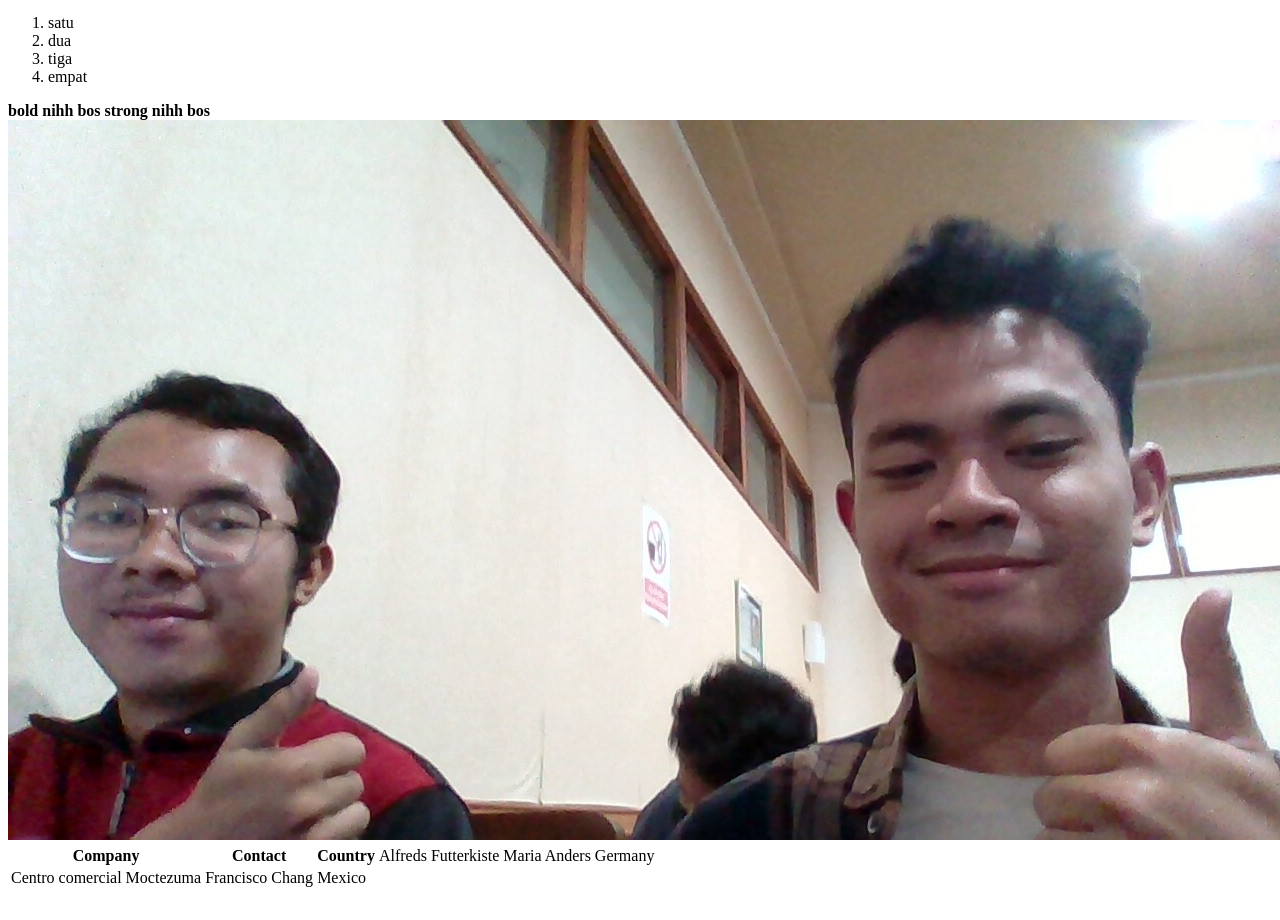
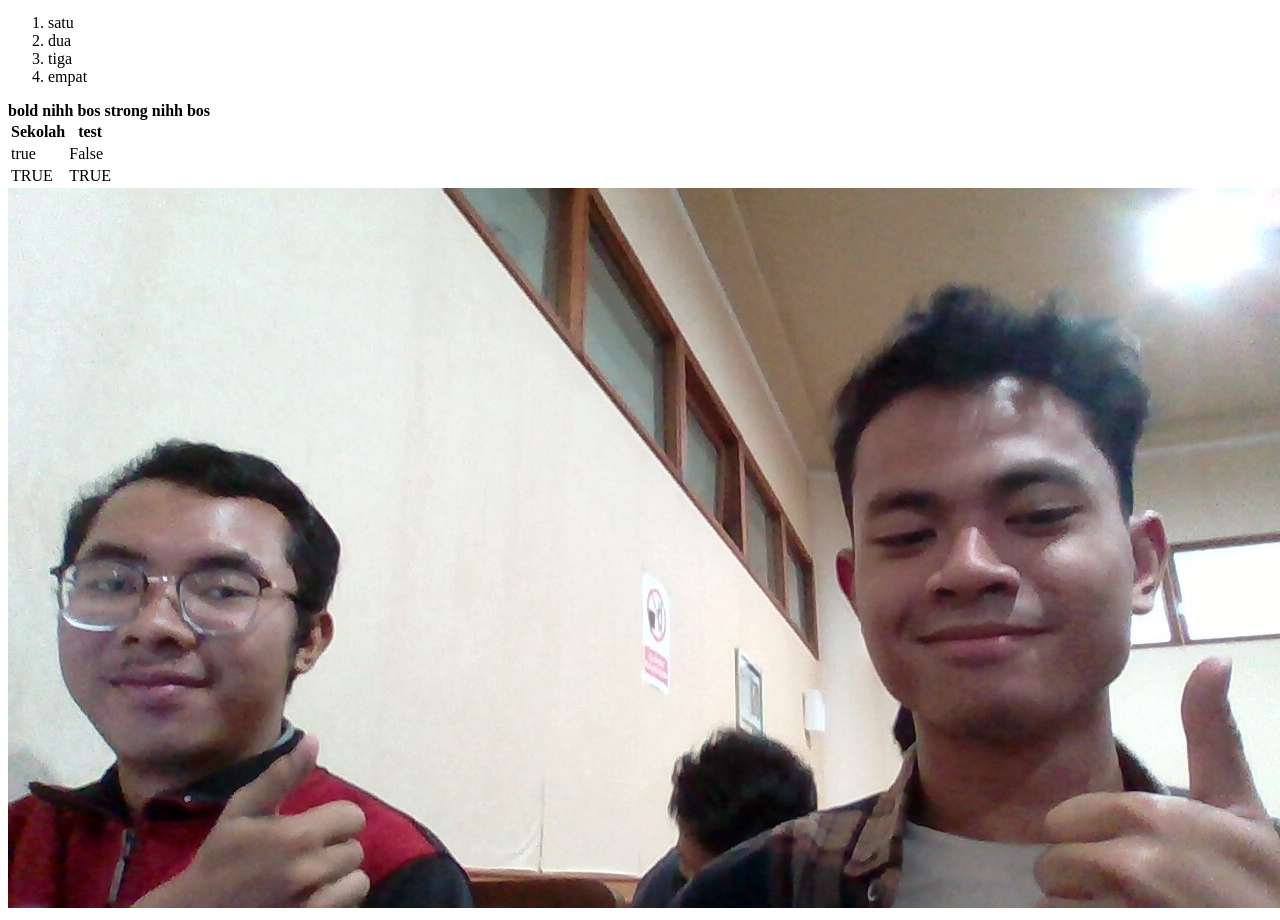
Before and after one commit to ihsankhwaritsmi/web-programming-pweb-g, a plain HTML site: page index.html in a window 1280 px wide. Shown: the part 610-1530 px from the top of the page. Before the commit the page ends 1508 px from the top, so only its background shows below. Drawn offline with Linux system fonts and the light colour scheme.

Commit message:
Update index.html

```diff
--- a/index.html
+++ b/index.html
@@ -32,25 +32,22 @@
     </ol>
     <b>bold nihh bos</b>
     <strong>strong nihh bos</strong>
-
+    <table>
+        <tr>
+          <th>Sekolah</th>
+          <th>test</th>
+        </tr>
+        <tr>
+          <td>true</td>
+          <td>False</td>
+        </tr>
+        <tr>
+          <td>TRUE</td>
+          <td>TRUE</td>
+        </tr>
+      </table>
 
     <img src="foto.jpg" >
-
-    <table>
-        <tr>
-          <th>Company</th>
-          <th>Contact</th>
-          <th>Country</th>
-          <td>Alfreds Futterkiste</td>
-          <td>Maria Anders</td>
-          <td>Germany</td>
-        </tr>
-        <tr>
-          <td>Centro comercial Moctezuma</td>
-          <td>Francisco Chang</td>
-          <td>Mexico</td>
-        </tr>
-      </table>
     <!-- <h1>WEEYYYYYYYYY </h1>
     <p>p inpo ini <i>kodkaoskdosdkoas</i> wkwkwk da dsd asd sad <small>aokdoaskdoaskdoasasd</small> asd sda sdsa das dsda d sd okdoaskdoakosad sdasdpkasdkosadksodkaosdkoskdoasdkasdkooks</p>
     <div style="text-align: center;">Idk but this is a div</div>
```
